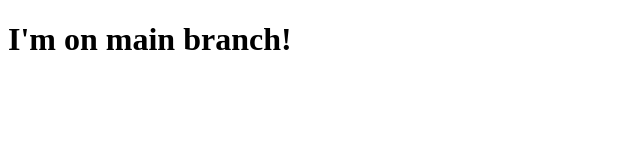
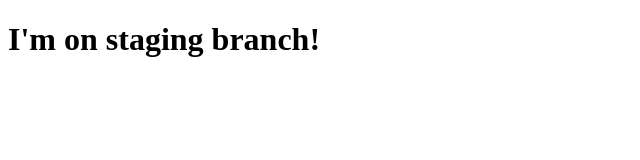
Before and after one commit to royalrex/cloudflare-pages, a plain HTML site: page index.html in a window 1280 px wide. Shown: the whole page, without its empty margins (0-640 px from the left). Drawn offline with Linux system fonts and the light colour scheme.

Commit message:
gitignore

```diff
--- a/index.html
+++ b/index.html
@@ -5,6 +5,6 @@
     <title>Hello world</title>
 </head>
 <body>
-<h1>I'm on main branch!</h1>
+<h1>I'm on staging branch!</h1>
 </body>
 </html>
```
